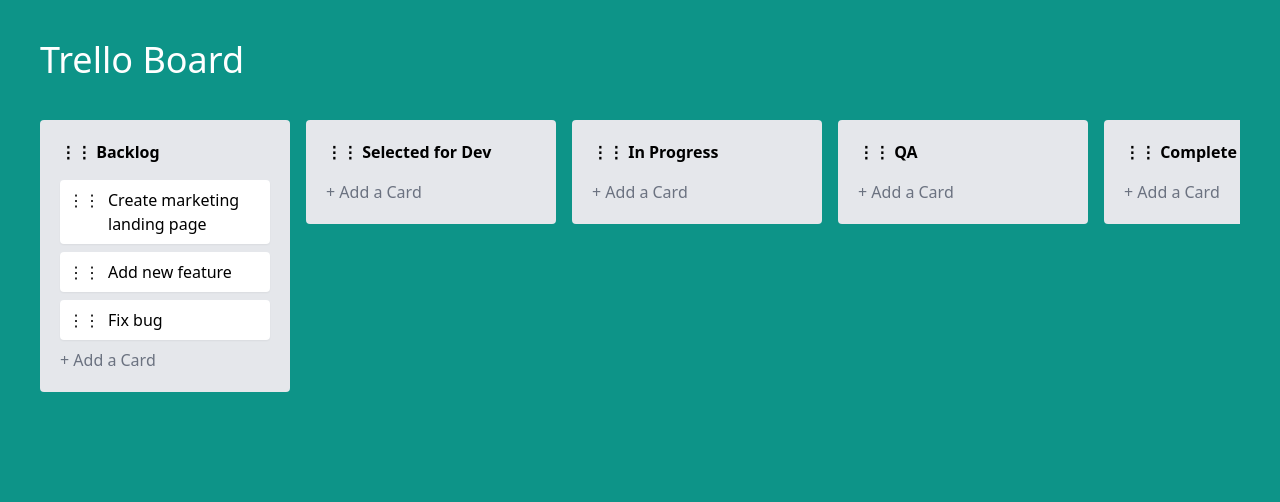
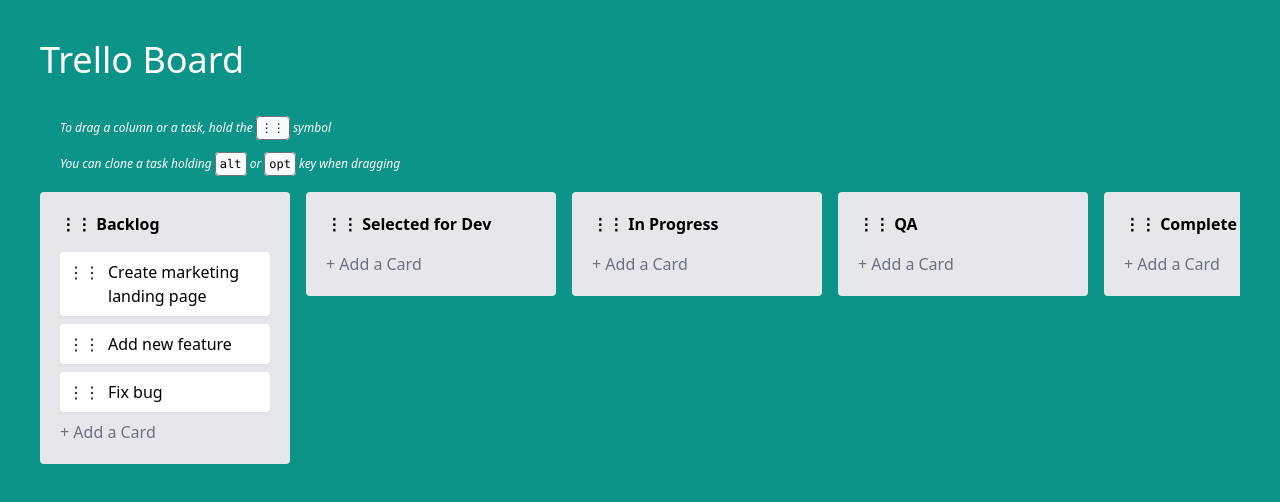
Before and after one commit to BenjaminChoron/trello-board, a Nuxt app: page / in a window 1280 px wide. Shown: the top 502 px of the page. Built offline with nearby package versions, Linux system fonts and the light colour scheme.

Commit message:
📝 Add instructions

```diff
--- a/app.vue
+++ b/app.vue
@@ -1,6 +1,29 @@
 <template>
   <div class="p-10 h-[100dvh] bg-teal-600 overflow-auto">
     <h1 class="text-4xl text-white flex items-center mb-10">Trello Board</h1>
+
+    <p class="m-5 text-white text-xs italic">
+      To drag a column or a task, hold the
+      <code
+        class="p-1 text-black not-italic bg-gray-50 border border-gray-500 rounded"
+        >⋮⋮</code
+      >
+      symbol
+    </p>
+    <p class="m-5 text-white text-xs italic">
+      You can clone a task holding
+      <code
+        class="p-1 text-black not-italic bg-gray-50 border border-gray-500 rounded"
+        >alt</code
+      >
+      or
+      <code
+        class="p-1 text-black not-italic bg-gray-50 border border-gray-500 rounded"
+        >opt</code
+      >
+      key when dragging
+    </p>
+
     <TrelloBoard />
   </div>
 </template>
```
